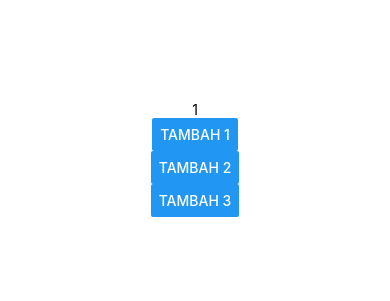
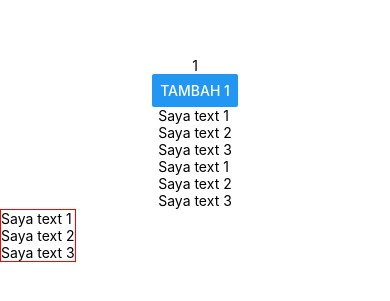
Before and after one commit to adibest/first-react, a React Native app: screen / in a window 390 px wide. Shown: the part 263-564 px from the top of the page. Built offline with nearby package versions, Linux system fonts and the light colour scheme.

Commit message:
beragam button

```diff
--- a/App.js
+++ b/App.js
@@ -1,5 +1,5 @@
 import React, {Component} from 'react';
-import {View, Text, Button} from 'react-native';
+import {View, Text, Button, TouchableOpacity, TouchableHighlight, TouchableNativeFeedback} from 'react-native';
 
 export default class App extends Component {
 
@@ -25,18 +25,46 @@ export default class App extends Component {
           }}
         >
           <Text> {this.state.content} </Text>
+
+          {/*this is button biasa*/}
           <Button
             title="Tambah 1"
             onPress={ () => this.touchHandle(1) }
           />
-          <Button
-            title="Tambah 2"
-            onPress={ () => this.touchHandle(2) }
-          />
-          <Button
-            title="Tambah 3"
-            onPress={ () => this.touchHandle(3) }
-          />
+
+        {/*this is touchable opacity*/}
+          <TouchableOpacity
+            onPress={() => this.touchHandle(2)}
+          >
+            <View>
+              <Text>Saya text 1</Text>
+              <Text>Saya text 2</Text>
+              <Text>Saya text 3</Text>
+            </View>
+          </TouchableOpacity>
+
+        {/*this is touchable highlight*/}
+          <TouchableHighlight
+            onPress={() => this.touchHandle(2)}
+          >
+            <View>
+              <Text>Saya text 1</Text>
+              <Text>Saya text 2</Text>
+              <Text>Saya text 3</Text>
+            </View>
+          </TouchableHighlight>
+
+        {/*this is touchable natuve feedback*/}
+          <TouchableNativeFeedback
+            onPress={() => this.touchHandle(2)}
+          >
+            <View>
+              <Text>Saya text 1</Text>
+              <Text>Saya text 2</Text>
+              <Text>Saya text 3</Text>
+            </View>
+          </TouchableNativeFeedback>
+
         </View>
       );
   }
```
